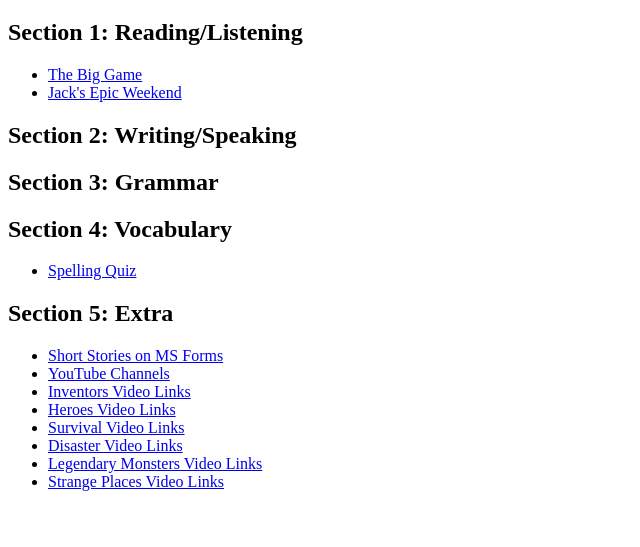
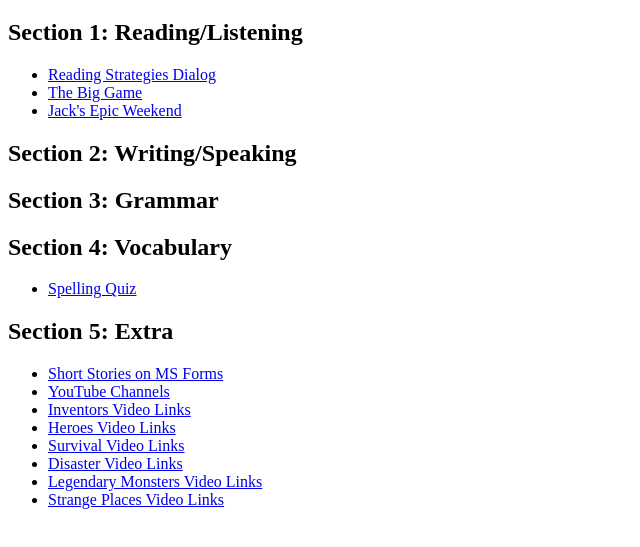
Before and after one commit to TeacherDavidCherry/IEP-Room-32, a plain HTML site: page index.html in a window 1280 px wide. Shown: the part 61-608 px from the top of the page, without its empty margins (0-640 px from the left). Drawn offline with Linux system fonts and the light colour scheme.

Commit message:
Update index.html

```diff
--- a/index.html
+++ b/index.html
@@ -9,6 +9,7 @@
 
   <h2>Section 1: Reading/Listening</h2>
   <ul>
+    <li><a href="Reading Strategies Dialog.html">Reading Strategies Dialog</a></li>
     <li><a href="Unit 4 Andrews 1.html">The Big Game</a></li>
     <li><a href="Unit 4 Andrews 2.html">Jack's Epic Weekend</a></li>
   </ul>
```
